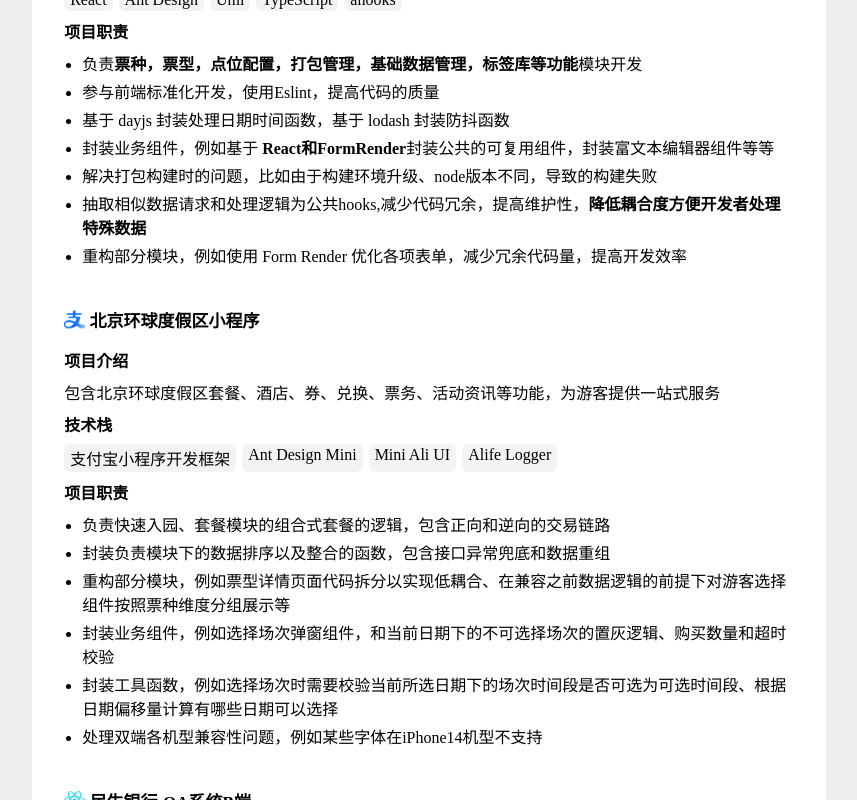
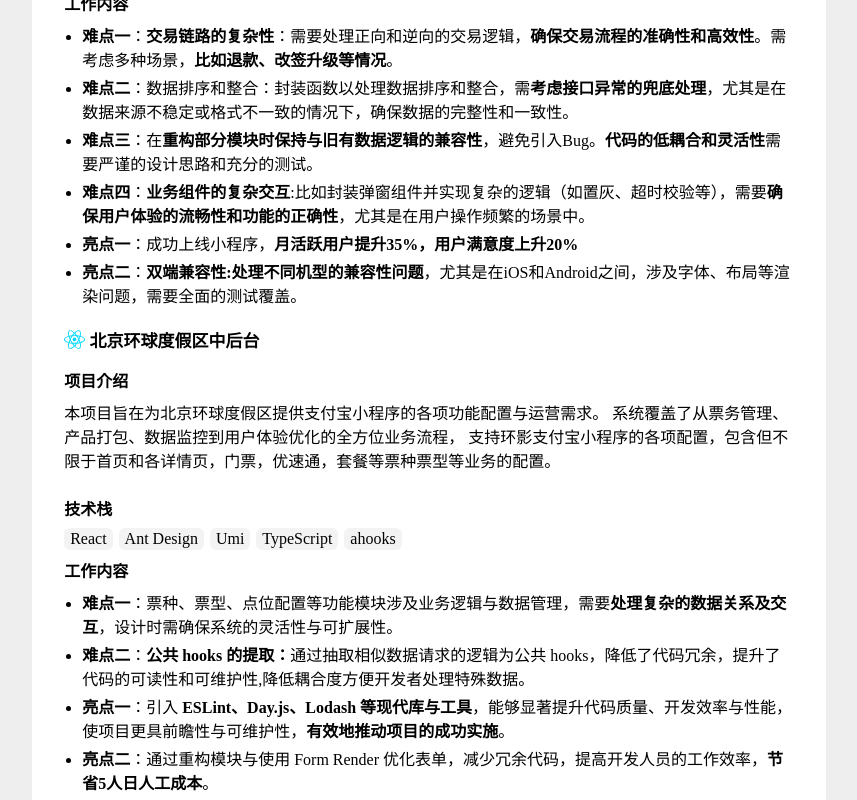
Before and after one commit to 469184520/curriculum-vitae, a React (Vite) app: page / in a window 1280 px wide. Shown: the part 1700-2500 px from the top of the page, without its empty margins (211-1068 px from the left). Built offline with nearby package versions, Linux system fonts and the light colour scheme.

Commit message:
feat: 更新简历

```diff
--- a/src/components/Experiences/index.tsx
+++ b/src/components/Experiences/index.tsx
@@ -1,6 +1,6 @@
 import { Experience } from '../../types';
 import './index.less';
-
+import { handleBolderText } from '../utils';
 type Props = {
   experiences: Experience[];
 };
@@ -27,13 +27,7 @@ export default function Experiences(props: Props) {
                   <div className="mb-8">{experience.position}</div>
                   <ul>
                     {experience?.descriptions.map((description, index) => {
-                      let formattedItem = description;
-                      experience?.boldWords?.forEach(word => {
-                        const regex = new RegExp(`(${word})`, 'gi'); // 使用正则表达式匹配需要加粗的词
-                        formattedItem = formattedItem.replace(regex, '<strong>\$1</strong>'); // 替换为加粗
-                      });
-                      console.log('formattedItem', formattedItem);
-
+                      const formattedItem = handleBolderText(description, experience.boldWords);
                       return (
                         <li key={index} dangerouslySetInnerHTML={{ __html: formattedItem }}>
                         </li>
--- a/src/components/Projects/index.less
+++ b/src/components/Projects/index.less
@@ -8,7 +8,6 @@
   flex-direction: column;
   align-items: flex-start;
   margin-bottom: 16px;
-  margin-top: 20px;
   &-content {
     margin-top: 16px;
   }
@@ -46,5 +45,8 @@
     ul {
       margin-top: 0;
     }
+    p{
+      margin-top: 0 !important;
+    }
   }
 }
--- a/src/components/Projects/index.tsx
+++ b/src/components/Projects/index.tsx
@@ -1,5 +1,6 @@
 import { Project } from '../../types';
 import './index.less';
+import {handleBolderText} from '../utils'
 
 type Props = {
   projects: Project[];
@@ -22,7 +23,15 @@ export default function Projects(props: Props) {
           <div className="project-content">
             <div className="project-detail">
               <div className="project-detail-title">项目介绍</div>
-              <div className="project-detail-content">{project.description}</div>
+              <div className="project-detail-content">
+              {project.description.map((description, index) => {
+                const  formattedItem = handleBolderText(description,project.boldWords);
+                  return (
+                    <p key={index} dangerouslySetInnerHTML={{ __html: formattedItem }}>
+                    </p>
+                  );
+                })}
+              </div>
             </div>
             <div className="project-detail">
               <div className="project-detail-title">技术栈</div>
@@ -37,15 +46,10 @@ export default function Projects(props: Props) {
               </div>
             </div>
             <div className="project-detail">
-              <div className="project-detail-title">项目职责</div>
+              <div className="project-detail-title">工作内容</div>
               <ul>
                 {project.details.map((description, index) => {
-                  let formattedItem = description;
-                  console.log('project', project);
-                  project?.boldWords?.forEach(word => {
-                    const regex = new RegExp(`(${word})`, 'gi'); // 使用正则表达式匹配需要加粗的词
-                    formattedItem = formattedItem.replace(regex, '<strong>\$1</strong>'); // 替换为加粗
-                  });
+                const  formattedItem = handleBolderText(description,project.boldWords);
                   return (
                     <li key={index} dangerouslySetInnerHTML={{ __html: formattedItem }}>
                     </li>
--- a/src/components/Skills/index.tsx
+++ b/src/components/Skills/index.tsx
@@ -1,5 +1,6 @@
 import { PersonalSkill } from '../../types';
 import './index.less';
+import { handleBolderText } from '../utils';
 
 type Props = {
   skills: PersonalSkill;
@@ -20,11 +21,7 @@ export default function Skills(props: Props) {
       )}
       <ul>
         {descriptions.map((description, index) => {
-        let formattedItem = description;
-        boldWords?.forEach(word => {
-          const regex = new RegExp(`(${word})`, 'gi'); // 使用正则表达式匹配需要加粗的词
-          formattedItem = formattedItem.replace(regex, '<strong>\$1</strong>'); // 替换为加粗
-        });
+          const formattedItem = handleBolderText(description, boldWords);
           return (
             <li key={index} dangerouslySetInnerHTML={{ __html: formattedItem }}>
             </li>
--- /dev/null
+++ b/src/components/utils.ts
@@ -0,0 +1,9 @@
+const handleBolderText = (params:string,boldWordsList:string[]|undefined) => {
+  let formattedItem = params;
+  boldWordsList?.forEach(word => {
+    const regex = new RegExp(`(${word})`, 'gi'); // 使用正则表达式匹配需要加粗的词
+    formattedItem = formattedItem.replace(regex, '<strong>\$1</strong>'); // 替换为加粗
+  });
+  return formattedItem
+}
+export { handleBolderText }
--- a/src/mock.ts
+++ b/src/mock.ts
@@ -9,7 +9,7 @@ export default {
     email: '469184520@qq.com',
     picture: '/gcl.jpg',
     // github: 'https://github.com/magician-hy',
-    blog: 'https://www.cnblogs.com/maleijiejie/',
+    // blog: 'https://www.cnblogs.com/maleijiejie/',
     salary: '14-17K',
     education:'全日制本科'
   },
@@ -71,7 +71,9 @@ export default {
       time: '2022年 11 月 - 2024 年 05 月',
       descriptions: [
         '开发银行金融项目，银行内部的管理系统。负责功能组件的开发，以及系统的维护和优化',
+        '参与建立和维护团队前端开发的Code Review和编码规范，保证代码的质量，提高项目的可维护性',
       ],
+      boldWords:['Code Review和编码规范，保证代码的质量']
     },
     {
       type: 'company',
@@ -110,13 +112,65 @@ export default {
   projects: [
     {
       type: 'close',
+      icon: '/alipay.svg',
+      name: '北京环球度假区小程序',
+      description:
+      [
+        `北京环球度假区业务线的核心项目，旨在为游客提供便捷的在线购票、园区地图、活动信息及实时排队等功能。
+        包含套餐、酒店、券、兑换、票务、活动资讯等功能，为游客提供一站式服务`,
+      ],
+      stack: [
+        '支付宝小程序开发框架',
+        'Ant Design Mini',
+        'Mini Ali UI',
+        'Alife Logger',
+      ],
+      details: [
+        '难点一：交易链路的复杂性：需要处理正向和逆向的交易逻辑，确保交易流程的准确性和高效性。需考虑多种场景，比如退款、改签升级等情况。',
+        '难点二：数据排序和整合：封装函数以处理数据排序和整合，需考虑接口异常的兜底处理，尤其是在数据来源不稳定或格式不一致的情况下，确保数据的完整性和一致性。',
+        '难点三：在重构部分模块时保持与旧有数据逻辑的兼容性，避免引入Bug。代码的低耦合和灵活性需要严谨的设计思路和充分的测试。',
+        '难点四：业务组件的复杂交互:比如封装弹窗组件并实现复杂的逻辑（如置灰、超时校验等），需要确保用户体验的流畅性和功能的正确性，尤其是在用户操作频繁的场景中。',
+        '亮点一：成功上线小程序，月活跃用户提升35%，用户满意度上升20%',
+        '亮点二：双端兼容性:处理不同机型的兼容性问题，尤其是在iOS和Android之间，涉及字体、布局等渲染问题，需要全面的测试覆盖。',
+        // `负责快速入园、套餐模块的组合式套餐的逻辑，包含正向和逆向的交易链路`,
+        // '封装负责模块下的数据排序以及整合的函数，包含接口异常兜底和数据重组',
+        // '重构部分模块，例如票型详情页面代码拆分以实现低耦合、在兼容之前数据逻辑的前提下对游客选择组件按照票种维度分组展示等',
+        // '封装业务组件，例如选择场次弹窗组件，和当前日期下的不可选择场次的置灰逻辑、购买数量和超时校验',
+        // '封装工具函数，例如选择场次时需要校验当前所选日期下的场次时间段是否可选为可选时间段、根据日期偏移量计算有哪些日期可以选择',
+        // '处理双端各机型兼容性问题，例如某些字体在iPhone14机型不支持',
+        // '成功上线小程序，月活跃用户提升30%，用户满意度上升20%',
+        // '基于 postcss-px-to-viewport 实现响应式布局',
+
+      ],
+      boldWords:[
+        '核心项目',
+        '重构部分模块时保持与旧有数据逻辑的兼容性',
+        '比如退款、改签升级等情况',
+        '月活跃用户提升35%，用户满意度上升20%','交易链路的复杂性','确保交易流程的准确性和高效性',
+        '代码的低耦合和灵活性',
+        '业务组件的复杂交互',
+        '确保用户体验的流畅性和功能的正确性',
+        '双端兼容性:处理不同机型的兼容性问题',
+        '考虑接口异常的兜底处理',
+        '在重构过程中保持与旧有数据逻辑的兼容性',
+        '亮点一',
+        '亮点二',
+        '难点一',
+        '难点二',
+        '难点三',
+        '难点四',
+      ]
+    },
+    {
+      type: 'close',
       icon: '/react.svg',
       name: '北京环球度假区中后台',
       description:
+      [
         `本项目旨在为北京环球度假区提供支付宝小程序的各项功能配置与运营需求。
         系统覆盖了从票务管理、产品打包、数据监控到用户体验优化的全方位业务流程，
         支持环影支付宝小程序的各项配置，包含但不限于首页和各详情页，门票，优速通，套餐等票种票型等业务的配置。
-        `,
+        `],
       stack: [
         'React',
         'Ant Design',
@@ -126,122 +180,176 @@ export default {
 
       ],
       details: [
-        `负责票种，票型，点位配置，打包管理，基础数据管理，标签库等功能模块开发`,
-        '参与前端标准化开发，使用Eslint，提高代码的质量',
-        '基于 dayjs 封装处理日期时间函数，基于 lodash 封装防抖函数',
-        '封装业务组件，例如基于 React和FormRender封装公共的可复用组件，封装富文本编辑器组件等等',
-        '解决打包构建时的问题，比如由于构建环境升级、node版本不同，导致的构建失败',
-        '抽取相似数据请求和处理逻辑为公共hooks,减少代码冗余，提高维护性，降低耦合度方便开发者处理特殊数据',
-        '重构部分模块，例如使用 Form Render 优化各项表单，减少冗余代码量，提高开发效率'
+        '难点一：票种、票型、点位配置等功能模块涉及业务逻辑与数据管理，需要处理复杂的数据关系及交互，设计时需确保系统的灵活性与可扩展性。',
+        '难点二：公共 hooks 的提取：通过抽取相似数据请求的逻辑为公共 hooks，降低了代码冗余，提升了代码的可读性和可维护性,降低耦合度方便开发者处理特殊数据。',
+        '亮点一：引入 ESLint、Day.js、Lodash 等现代库与工具，能够显著提升代码质量、开发效率与性能，使项目更具前瞻性与可维护性，有效地推动项目的成功实施。',
+        '亮点二：通过重构模块与使用 Form Render 优化表单，减少冗余代码，提高开发人员的工作效率，节省5人日人工成本。',
+
+        // `负责票种，票型，点位配置，打包管理，基础数据管理，标签库等功能模块开发`,
+        // '参与前端标准化开发，使用Eslint，提高代码的质量',
+        // '基于 dayjs 封装处理日期时间函数，基于 lodash 封装防抖函数',
+        // '封装业务组件，例如基于 React和FormRender封装公共的可复用组件，封装富文本编辑器组件等等',
+        // '解决打包构建时的问题，比如由于构建环境升级、node版本不同，导致的构建失败',
+        // '抽取相似数据请求和处理逻辑为公共hooks,减少代码冗余，提高维护性，降低耦合度方便开发者处理特殊数据',
+        // '重构部分模块，例如使用 Form Render 优化各项表单，减少冗余代码量，提高开发效率'
       ],
-      boldWords:['票种，票型，点位配置，打包管理，基础数据管理，标签库等功能',
-        'React和FormRender','降低耦合度方便开发者处理特殊数据'],
+      boldWords:[
+        'ESLint、Day.js、Lodash 等现代库与工具',
+        'Form Render 优化表单，能减少冗余代码',
+        '处理复杂的数据关系及交互',
+        '公共 hooks 的提取：',
+        '节省5人日人工成本',
+        '有效地推动项目的成功实施',
+        '人工成本',
+        '亮点一',
+        '亮点二',
+        '难点一',
+        '难点二',
 
-    },
-    {
-      type: 'close',
-      icon: '/alipay.svg',
-      name: '北京环球度假区小程序',
-      description:
-        '包含北京环球度假区套餐、酒店、券、兑换、票务、活动资讯等功能，为游客提供一站式服务',
-      stack: [
-        '支付宝小程序开发框架',
-        'Ant Design Mini',
-        'Mini Ali UI',
-        'Alife Logger',
+
       ],
-      details: [
-        `负责快速入园、套餐模块的组合式套餐的逻辑，包含正向和逆向的交易链路`,
-        '封装负责模块下的数据排序以及整合的函数，包含接口异常兜底和数据重组',
-        '重构部分模块，例如票型详情页面代码拆分以实现低耦合、在兼容之前数据逻辑的前提下对游客选择组件按照票种维度分组展示等',
-        '封装业务组件，例如选择场次弹窗组件，和当前日期下的不可选择场次的置灰逻辑、购买数量和超时校验',
-        '封装工具函数，例如选择场次时需要校验当前所选日期下的场次时间段是否可选为可选时间段、根据日期偏移量计算有哪些日期可以选择',
-        '处理双端各机型兼容性问题，例如某些字体在iPhone14机型不支持',
-        // '基于 postcss-px-to-viewport 实现响应式布局',
-      ],
+
     },
     {
       type: 'close',
       icon: '/react.svg',
       name: '民生银行·OA系统B端',
       description:
-        'OA管理平台是银行内部使用，包括总行和分行的项目、流程等的管理和维护，提升员工的工作效率',
+      [
+        `为响应现代化银行业对高效管理和资源优化的需求，我们开发了一款OA（Office Automation）管理平台。
+        该平台旨在为银行内部提供一个集成化的项目与流程管理解决方案，适用于总行及分行，使得各项业务流程更加规范化、透明化，提高员工的工作效率和协同能力。`
+      ],
       stack: [
         'React',
         'Redux',
         'Ant Design',
         'React-Router',
         'hooks',
+        'ECharts'
       ],
       details: [
-        '负责整个项目的页面和功能开发，高度还原需求文档',
-        '兼容适配各个浏览器，保证兼容性和系统稳定性',
-        '对现有项目进行维护，性能优化和代码重构，提高性能表现和提高系统的可维护性',
-        '配置 webpack，实现文件维度条件编译，处理相关 bug 并汇总反馈',
-        '重构部分模块，例如全局查询模块、可复用的表单联动功能，使用 useMemo、useCallback、memo 进行优化，提高系统性能',
-        '封装各模块复杂数据清洗函数，对数据进行重新整合以达到自己想要的数据结构，提高开发效率',
+        '难点一：需求文档高度还原：理解需求的准确性非常重要，需求文档可能存在模糊或不完整的地方，需与需求方进行充分沟通，以确保对需求的准确把握。',
+        '难点二：Webpack的配置复杂性较高，涉及多个插件和loader，实现文件维度条件编译，处理相关 bug 并汇总反馈',
+        '难点三：重构部分模块，使用React Hooks（如useMemo、useCallback等）进行优化，需要对React的性能特性有深入的理解。',
+        '难点四：封装各模块复杂数据清洗函数，数据结构复杂，清洗过程需要对数据有清晰的认识。封装复杂数据清洗函数时，要求代码的高内聚和低耦合，以确保可复用性和可读性。',
+        '亮点一：维护浏览器兼容性：尤其是兼容老旧版本的浏览器，大大提高了用户认可度。',
+        '亮点二：将复杂数据以图形和图表的形式呈现，帮助员工更快地理解和分析信息，从而快速做出决策，各项业务流程的办理时间缩短30%，显著提升员工工作效率。'
       ],
+      boldWords:[
+        '各项业务流程的办理时间缩短30%',
+        '难点一',
+        '难点二',
+        '难点三',
+        '难点四',
+        '难点五',
+        '亮点一：',
+        '亮点二：',
+        '重构部分模块',
+        'Webpack的配置复杂性较高',
+        '需求文档高度还原',
+        'React Hooks（如useMemo、useCallback等）',
+        '数据结构复杂',
+        '代码的高内聚和低耦合',
+        '浏览器兼容性',
+        '，显著提升员工工作效率。',
+        '大大提高了用户认可度',
+      ]
     },
     {
       type: 'close',
       icon: '/react.svg',
       name: '民生银行·督办系统C端',
-      description:
-        '督办系统有b端和c端组成。主要是通过分督办角色的方式来推动银行工作流程的进度，提高表单的审批进度和员工的工作效率',
+      description:[
+        '督办系统有b端和c端组成。主要是通过分督办角色的方式来推动银行工作流程的进度，提高表单的审批进度和员工的工作效率'
+      ],
       stack: [
         'React',
         'React-Router',
         'Ant Design Mobile',
       ],
       details: [
-        '负责b端至c端整个工作流程，实现多端功能一致的交互效果，提升用户体验度',
-        '处理用户在使用表单时遇到的一些突发问题，能够及时解决并且部署',
-        '封装业务组件，例如较为复杂表单中的组件、封装全局上下文中可复用的组件',
-        '封装工具函数，例如基于 lodash 实现加载更多数据时的防抖处理、判断设备端类型、rpx 转 px 等',
-        '根据用户易用性角度，优化系统的布局和功能，提出可行的技术方案，对前端性能优化，如提升首屏加载速度，由11秒降低到3秒',
+        '难点一：负责b端至c端整个工作流程，确保不同设备（如手机、平板、PC）上的交互效果一致。',
+        '难点二：用户使用表单时可能遇到各种突发问题，快速响应和有效解决问题不仅需要技术能力，还需要良好的用户沟通和反馈处理机制。',
+        '难点三：封装业务组件，复杂表单中的组件封装可能涉及到大量的业务逻辑和数据交互。',
+        '难点四：封装工具函数，例如实现基于 lodash 的防抖处理、设备类型判断等功能时，避免潜在的内存泄露和性能下降。',
+        '亮点一：根据用户易用性角度，优化前端性能和布局，如提升首屏加载速度，由11秒降低到3秒。',
+        '亮点二：通过高有效的维护，线上问题率缩减了90%，提升了客户的满意度和认可度。',
       ],
+      boldWords:[
+        '难点一',
+        '难点二',
+        '难点三',
+        '难点四',
+        '亮点一',
+        '亮点二',
+        '大量的业务逻辑和数据交互',
+        '快速响应和有效解决问题',
+        '确保不同设备（如手机、平板、PC）上的交互效果一致',
+        '考虑性能的高效性和可靠性，避免潜在的内存泄露和性能下降',
+        '提升首屏加载速度，由11秒降低到3秒',
+        '线上问题率缩减了90%，提升了客户的满意度和认可度'
+      ]
     },
     {
       type: 'close',
       icon: '/vue.svg',
       name: 'cleverex教育管理系统',
       description: [
-        '为美国公立学校定制的教育管理平台。',
-        '主要提供的服务有：每个学校的班级和学生人数的记录及统计，学生的签到和签退，学生的接送，管理各学生的接送人员信息，以及记录学生的每日三餐等等 '],
+        '为美国公立学校定制的教育管理平台。主要提供的服务有：每个学校的班级和学生人数的记录及统计，各个班级的人员及信息维护等功能模块，学生的签到和签退，学生的接送，管理各学生的接送人员信息，以及记录学生的每日三餐等等',
+      ],
       stack: [
         'Vue',
         'npm',
         'TypeScript',
         'Vue Router',
         'Axios',
+        'ECharts',
       ],
       details: [
-        '开发并维护 40+ 页面和组件，例如各个班级的人员及信息维护等功能模块',
-        '维护系统中各班级学生接送的功能，包含学生家长信息',
-        '负责系统的报表页面，包括搜索报表以及对报表信息的管理',
-        '基于 ECharts 开发常见图表，并能根据不同选项和时间动态更新数据',
-        '使用 sql sever 基本命令向数据库中录入信息，并满足客户需求进行开发',
-        '优化页面加载速度和性能，例如使用减少请求、懒加载、代码分割等方法',
-        '优化用户体验，例如对B端页面进行响应式兼容，在各常见机型上进行调试',
-        '封装全局样式，减少样式代码重复，提高开发效率，例如常用 flex 布局、页面容器、背景毛玻璃效果等',
+        '难点一：数据的准确性和实时性：确保家长和学生接送信息准确无误，尤其在高峰时期，以及用户权限管理（不同用户如家长、教师，学校，需要不同的权限)。',
+        '难点二：大数据量处理：在数据量大时，如何高效生成并展示报表。需要快速找到特定数据，优化搜索体验。',
+        '难点三：数据实时更新：用ECharts开发常见图表，保证图表数据动态更新，数据变化的及时响应。',
+        '难点四：使用 sql sever 向数据库中录入信息，确保数据库操作没有遗漏和错误。',
+        '亮点一：优化页面加载速度和性能，例如对B端页面进行响应式处理，兼容不同设备，提高用户群体的使用便利性，用户好评度提高了40%。',
+        '亮点三：封装全局样式，减少样式代码重复，提高开发效率，将开发成本缩减了2人日。',
       ],
+      boldWords:[
+        '不同用户如家长、教师，学校，需要不同的权限',
+        '数据的准确性和实时性',
+        '快速找到特定数据，优化搜索体验',
+        '用ECharts开发常见图表，保证图表数据动态更新',
+        '确保数据库操作没有遗漏和错误',
+        '响应式处理，兼容不同设备',
+        '用户好评度提高了40%',
+        '将开发成本缩减了2人日'
+      ]
     },
     {
       type: 'close',
       icon: '/chinaMobile.png',
       name: '中国移动4A管理平台 ',
       description: [
-        '将日常安全管理工作电子化、流程化，如：安全运营管理流程、重大活动保障管理流程',
-        '通过对《安全管理平 台》系统模块的重构设计和新建，扩大安全运营、安全管理痛点需求和核心场景的支撑，提升用户体验，提升系统的智能化水平'],
+        '将日常安全管理工作电子化、流程化，如：安全运营管理流程、重大活动保障管理流程。通过对《安全管理平 台》系统模块的重构设计和新建，扩大安全运营、安全管理痛点需求和核心场景的支撑，提升用户体验，提升系统的智能化水平',
+        ],
       stack: [
         'Vue 2',
         'Element UI',
       ],
       details: [
-        '按照需求文档开发自适应页面并兼容各个浏览器',
-        '开发并维护 20+ 页面和组件，例如查询安全详情、告警消息等功能模块',
-        '使用 Echarts 开发可视化大屏的页面，使数据展示更直观',
-        '封装图表的交互功能，如点击，鼠标悬浮，缩放，拖拽等，增强用户体验度',
+        '难点一：自适应兼容性：开发自适应页面并确保在各个浏览器上的兼容性要求高，涉及多种设备和浏览器的测试和优化。',
+        '难点二：维护和开发超过60+页面和组件，例如查询安全详情、告警消息等功能模块。',
+        '亮点一：数据可视化：使用ECharts开发可视化大屏的页面，使数据展示更直观。',
+        '亮点二：增强用户体验：封装图表的交互功能（如点击、悬浮、缩放、拖拽），显著提升了用户体验，增加了界面的互动性和易用性。',
+
+      ],
+      boldWords:[
+        '难点一',
+        '难点二',
+        '亮点一：',
+        '亮点二：',
+        'ECharts开发可视化大屏的页面',
+        '封装图表的交互功能（如点击、悬浮、缩放、拖拽）',
+        '增加了界面的互动性和易用性'
 
       ],
     },
@@ -258,11 +366,17 @@ export default {
         'React-Router',
       ],
       details: [
-        '负责 app 的新闻宣传界面的开发和维护，配合后台开发人员联调数据',
-        '封装业务组件，例如实现Tab栏的切换复用组件',
-        '优化用户体验，例如不同机型样式适配，以及对样式的一些优化',
-        '负责 app 页面的调试，开发新页面，并维护已有页面的样式',
+        '难点一：负责 app 的新闻宣传界面的开发和维护，需要与后台开发人员紧密配合，确保数据正确传输和展示。',
+        '难点二：样式适配，不同机型的样式适配工作较为复杂，需要兼顾多种设备的用户体验。',
+        '亮点一：实现了可复用的Tab栏切换组件，提高了开发效率和一致性。',
+        '亮点二：及时应对用户在使用app时遇到的突发问题，提高用户满意度。',
       ],
+      boldWords:[
+        '确保数据正确传输和展示',
+        '不同机型的样式适配工作较为复杂',
+        '可复用的Tab栏切换组件',
+        '提高用户满意度'
+      ]
     },
   ],
 };
--- a/src/types.ts
+++ b/src/types.ts
@@ -35,7 +35,7 @@ export interface Experience {
 export interface Project {
   icon?: string;
   name: string;
-  description: string;
+  description: string[];
   stack: string[];
   details: any[];
   boldWords?: string[];
```
Lines whose indentation alone changed are shown as unchanged.
